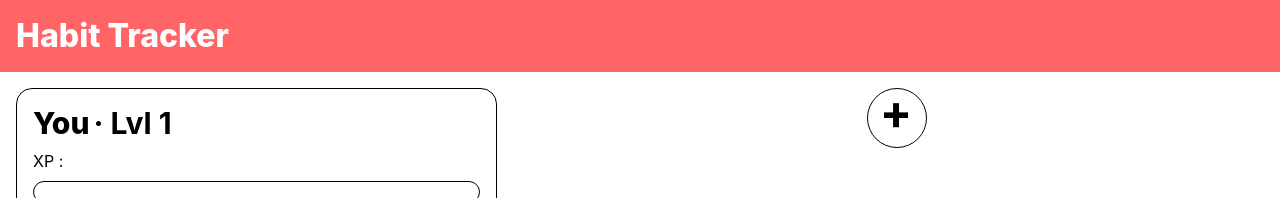
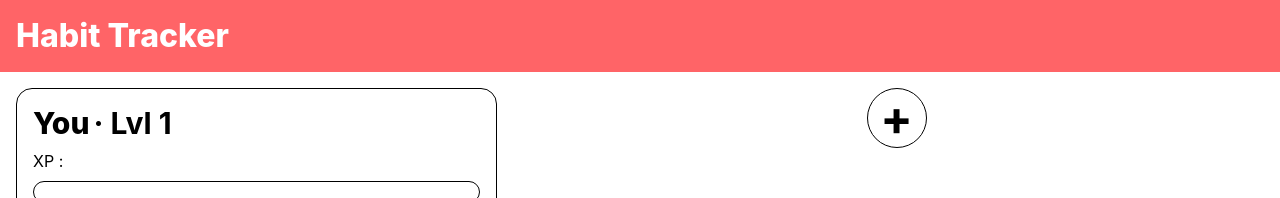
Before and after one commit to Eri-k416/gameified-habit-tracker, a React (Vite) app: page / in a window 1280 px wide. Shown: the top 198 px of the page. Built offline with nearby package versions, Linux system fonts and the light colour scheme.

Commit message:
Fixed addhabit button visuals

```diff
--- a/src/App.tsx
+++ b/src/App.tsx
@@ -659,9 +659,9 @@ function Content() {
           >Reset Stats</button>
         </aside>
         <article className=' min-h-10 grow-5 basis-50 flex flex-col p-4 items-center gap-2'>
-          <button className='rounded-full w-15 h-15 border relative'
+          <button className='rounded-full w-15 h-15 border relative flex justify-center items-center'
           onClick={() => setIsFormActive(true)}
-          ><h1 className='text-5xl font-bold absolute transform-[translate(12px,-30px)]'>+</h1></button>
+          ><h1 className='text-5xl font-bold'>+</h1></button>
           {/* put habits here */}
           <HabitContainer habitArr={habitArr} handleRemoveCheck={handleRemoveHabit} handleHabitCheck={handleHabitChecks} />
 
```
